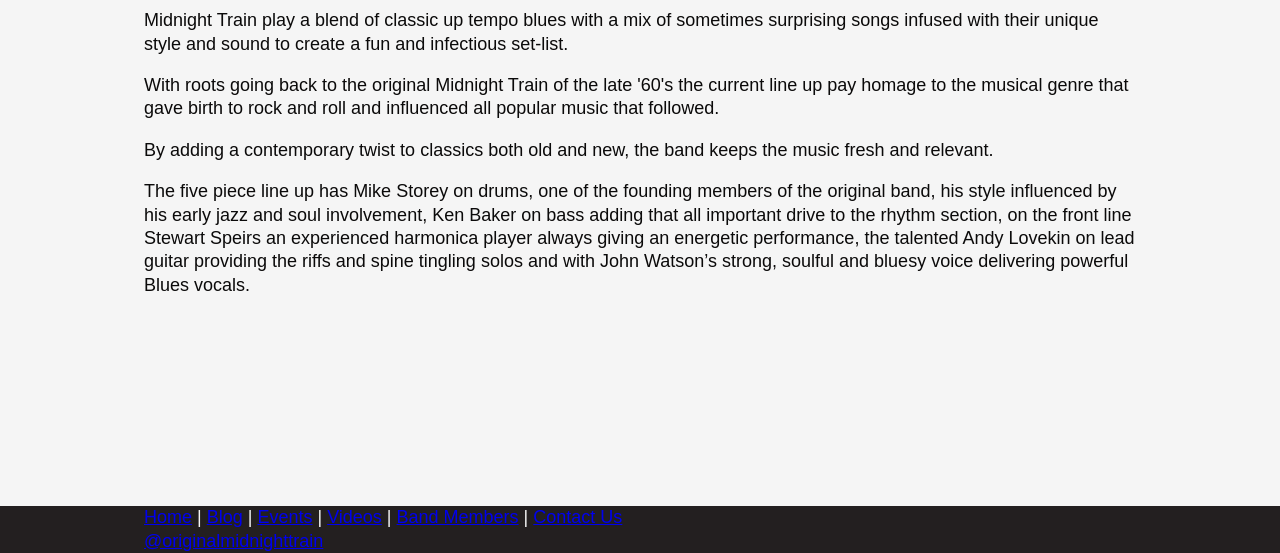
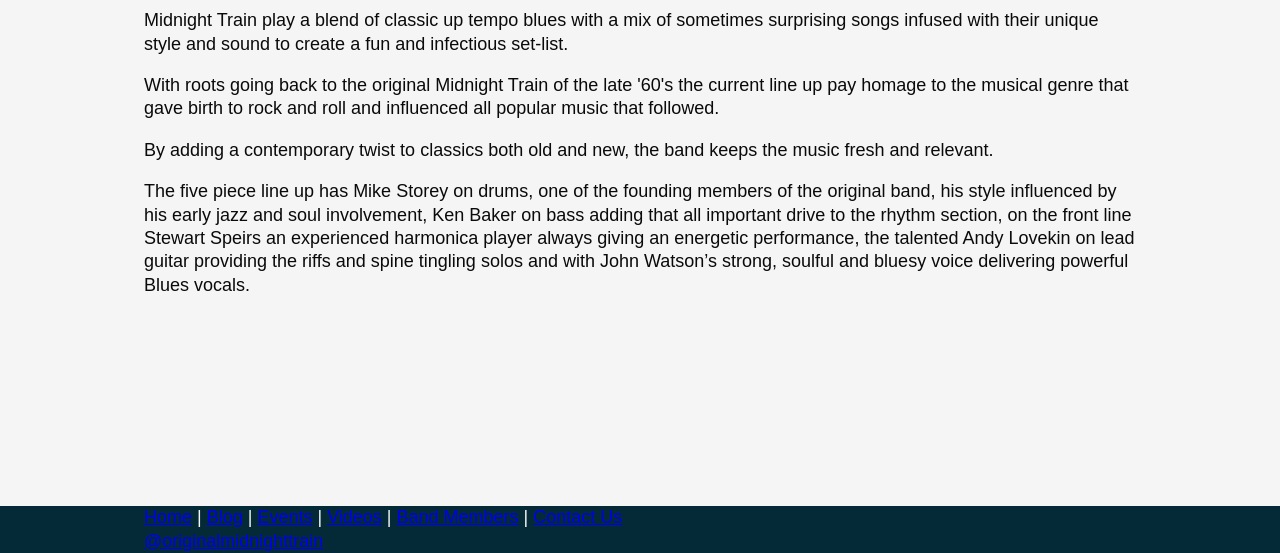
Before and after one commit to afspeirs/gatsby-midnight-train, a Gatsby site: page / in a window 1280 px wide. Shown: the part 247-800 px from the top of the page. Built offline with nearby package versions, Linux system fonts and the light colour scheme; Gatsby itself is replaced by a stand-in of ours.

Commit message:
Updated variables

```diff
--- a/src/styles/variables.scss
+++ b/src/styles/variables.scss
@@ -1,8 +1,9 @@
 // mobile is 960px
 
 :root {
-  --clr-primary: #231F20;
-  --clr-secondary: #666666;
+  --clr-primary: #052a37;
+  --clr-secondary: #555555;
+  --clr-tertiary: #1e4383;
   --clr-background: #f5f5f5;
   --clr-dark: #0B0A0A;
   --clr-light: #fff;
```
